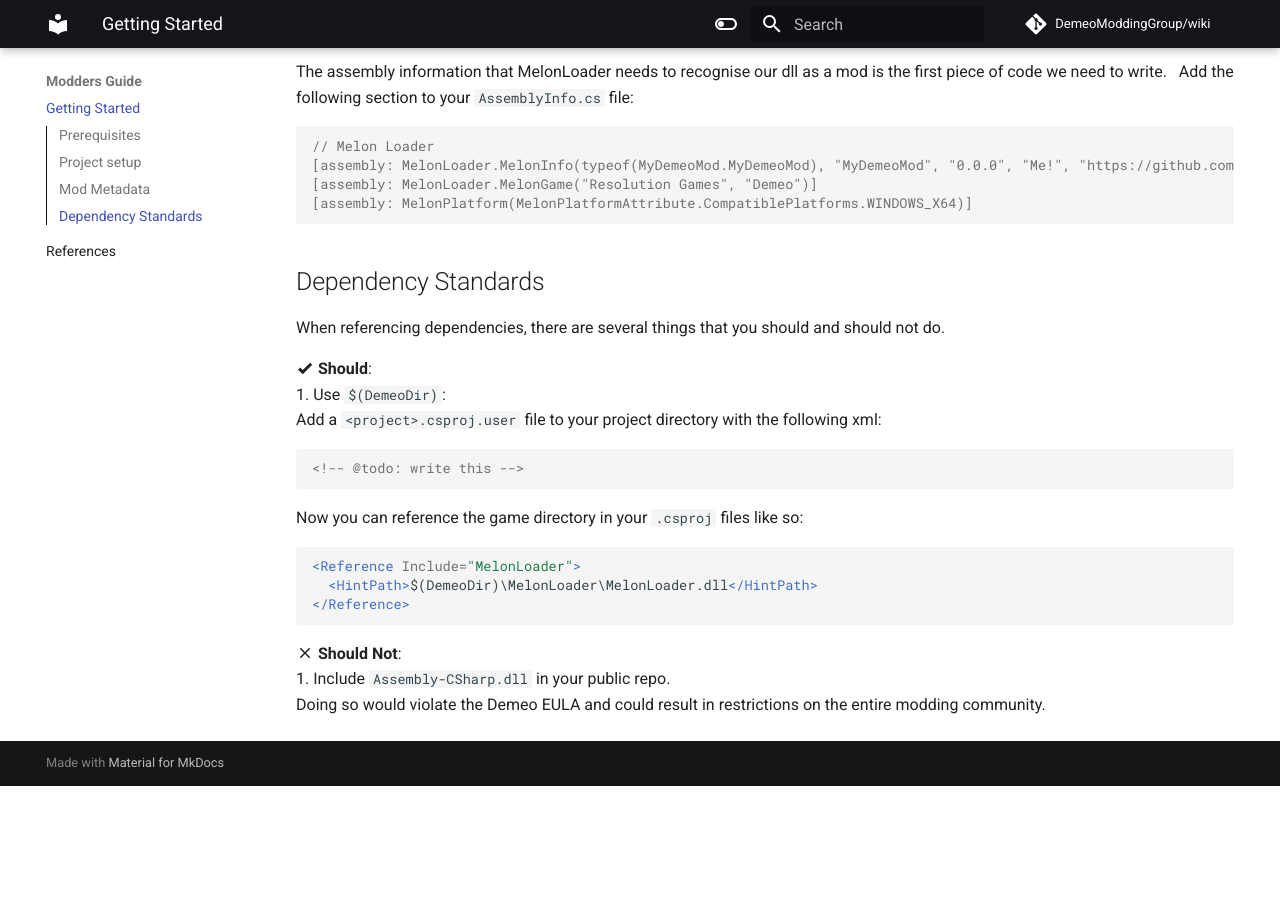
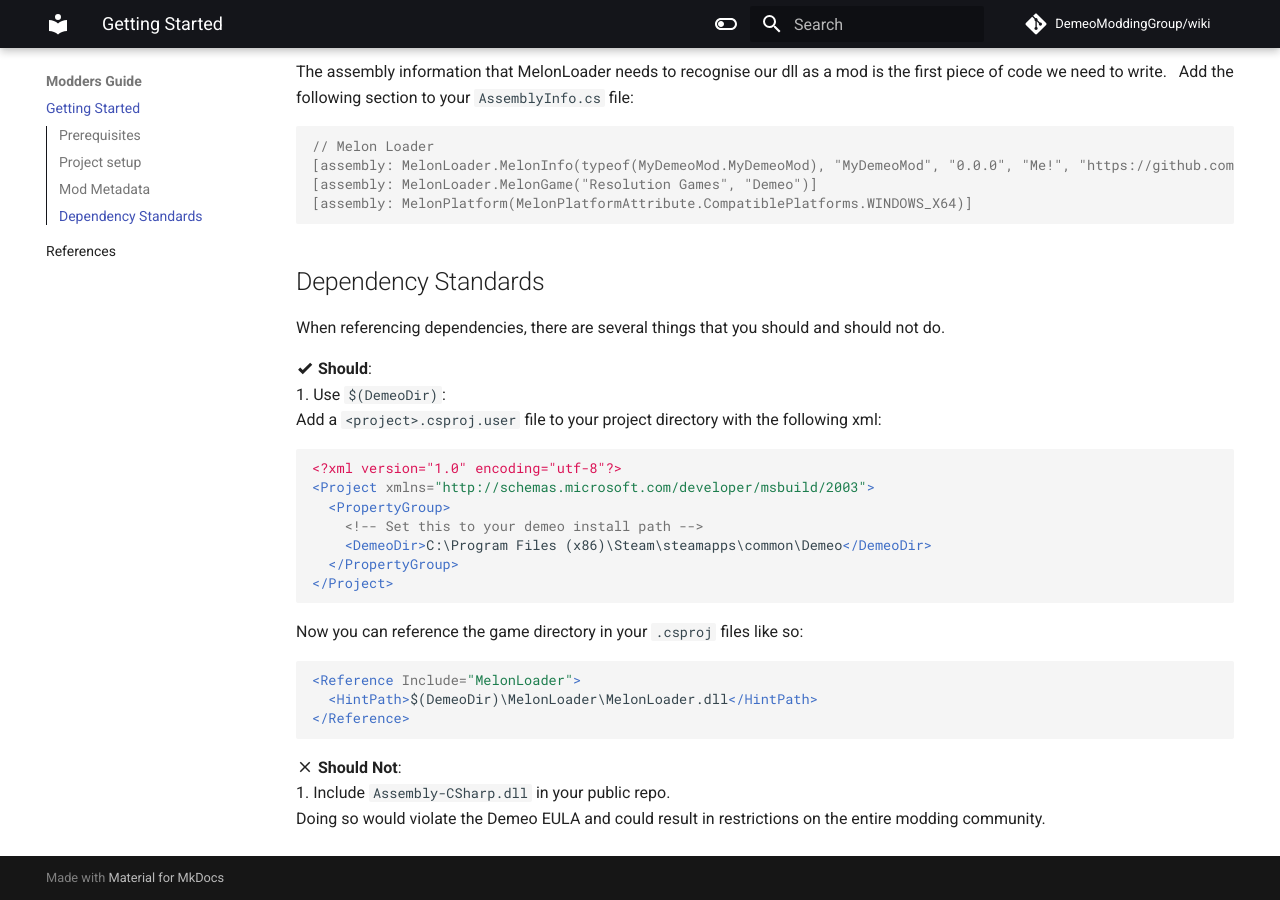
Before and after one commit to DemeoModdingGroup/wiki, an MkDocs documentation site: the page built from docs/modders-guide/getting-started.md, in a window 1280 px wide and 900 px high, scrolled down 865 px. Built offline with MkDocs 1.6.1 and Material for MkDocs 9.7.7, drawn with Linux system fonts in a browser that asks for light colours; comment, search, counter and statistics services are not loaded; before the commit the page ends 1651 px from its top, so only the background shows below that.

Commit message:
feat: add csproj.user example xml

````diff
--- a/docs/modders-guide/getting-started.md
+++ b/docs/modders-guide/getting-started.md
@@ -34,7 +34,13 @@
   1. Use `$(DemeoDir)`:\
     Add a `<project>.csproj.user` file to your project directory with the following xml:
     ```xml
-    <!-- @todo: write this -->
+    <?xml version="1.0" encoding="utf-8"?>
+    <Project xmlns="http://schemas.microsoft.com/developer/msbuild/2003">
+      <PropertyGroup>
+        <!-- Set this to your demeo install path -->
+        <DemeoDir>C:\Program Files (x86)\Steam\steamapps\common\Demeo</DemeoDir>
+      </PropertyGroup>
+    </Project>
     ```
     Now you can reference the game directory in your `.csproj` files like so:
     ```xml
````
